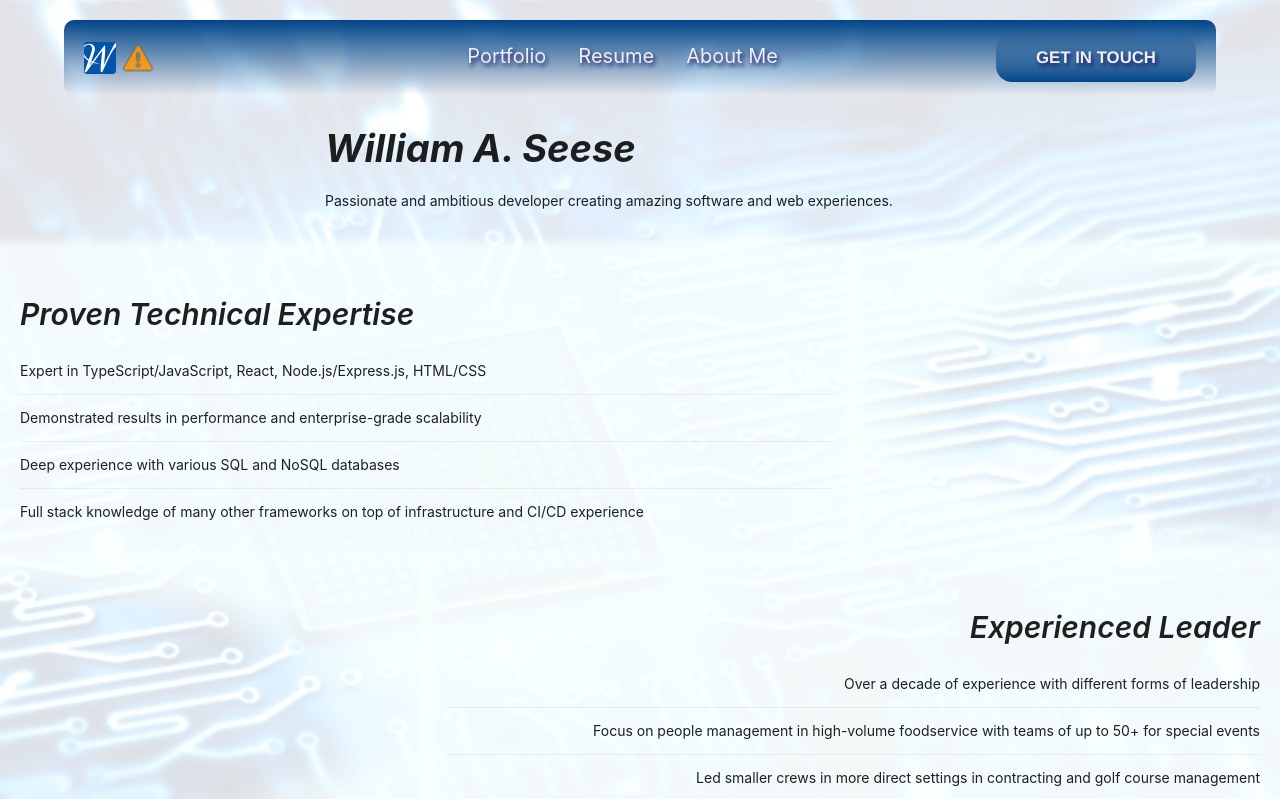
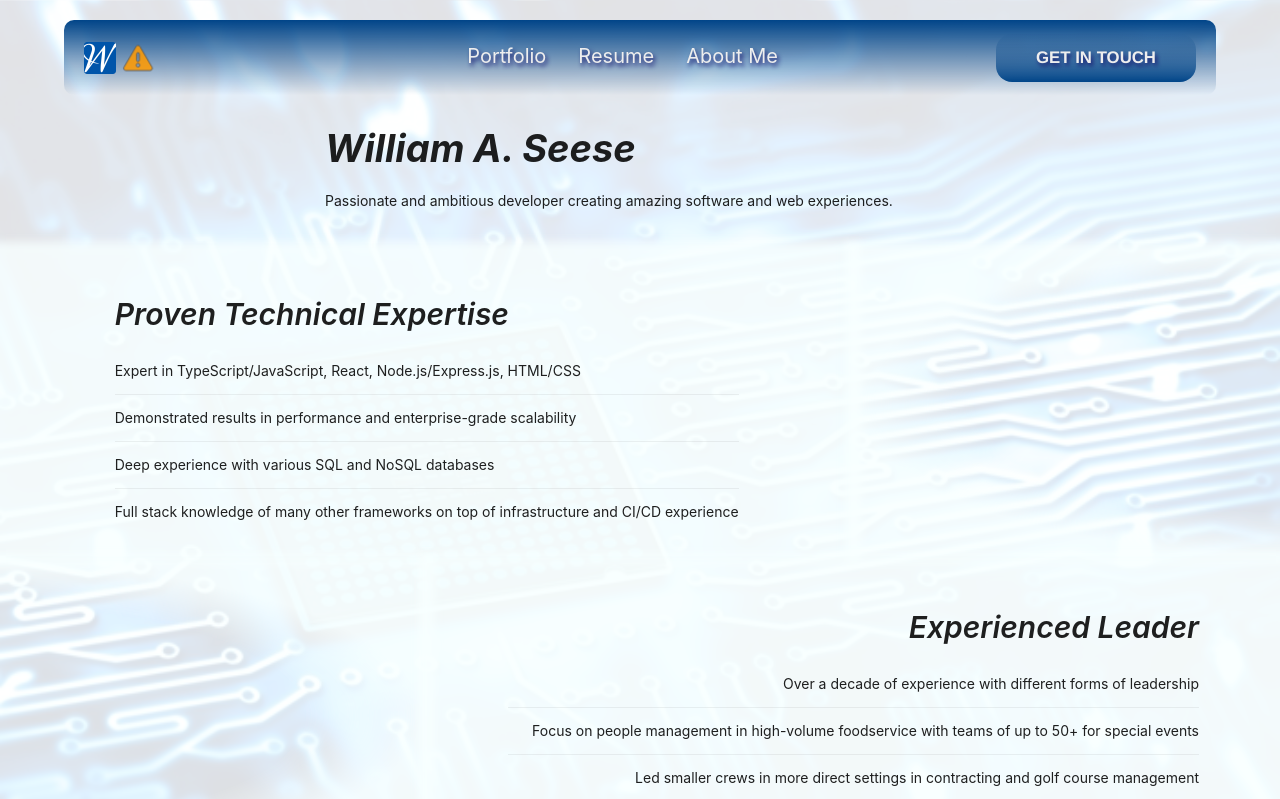
Before and after one commit to willxj36/Interactive-Resume, a React app: page / in a window 1280 px wide. Shown: the top 799 px of the page. Built offline with nearby package versions, Linux system fonts and the light colour scheme.

Commit message:
limit spread of home page on large screens

```diff
--- a/src/client/components/TwoPanel/TwoPanel.scss
+++ b/src/client/components/TwoPanel/TwoPanel.scss
@@ -11,6 +11,8 @@ $backgroundColor: #f8ffffd0;
     padding: 20px;
     background-color: $backgroundColor;
     box-shadow: 0px 0px 8px 8px $backgroundColor;
+    display: flex;
+    justify-content: center;
 
     &--text-end {
       text-align: end;
@@ -18,6 +20,10 @@ $backgroundColor: #f8ffffd0;
         justify-content: end !important;
       }
     }
+  }
+
+  &__inner-text {
+    max-width: 750px;
   }
 }
 
--- a/src/client/components/TwoPanel/TwoPanel.tsx
+++ b/src/client/components/TwoPanel/TwoPanel.tsx
@@ -20,10 +20,12 @@ export const TwoPanel: React.FC<TwoPanelProps> = (props) => {
         md={16}
         flex={1}
       >
-        <Title level={2}>
-          <em>{title}</em>
-        </Title>
-        <List dataSource={bulletPoints} renderItem={(item) => <List.Item>{item}</List.Item>} />
+        <span className="content-col__inner-text">
+          <Title level={2}>
+            <em>{title}</em>
+          </Title>
+          <List dataSource={bulletPoints} renderItem={(item) => <List.Item>{item}</List.Item>} />
+        </span>
       </Col>
       {isEven && <TransparentColumn position="right" />}
     </Row>
```
